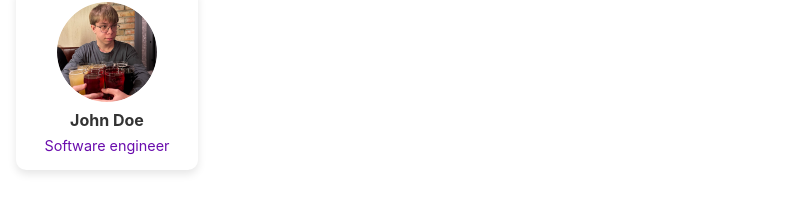
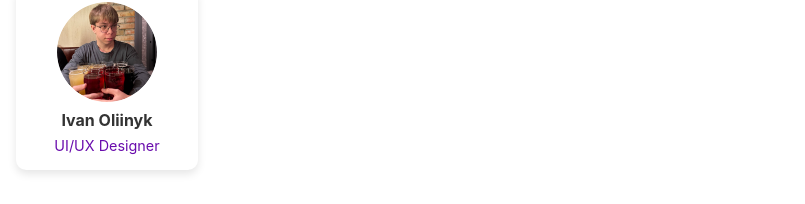
Before and after one commit to mariissss/My-dream-team, a React (Create React App) app: page / in a window 1280 px wide. Shown: the part 144-348 px from the top of the page, without its empty margins (0-805 px from the left). Built offline with nearby package versions, Linux system fonts and the light colour scheme.

Commit message:
Update Body.js
Body has changed

```diff
--- a/src/components/Body.js
+++ b/src/components/Body.js
@@ -4,10 +4,10 @@ const Body = () => {
   return (
     <main style={styles.body}>
       <div style={styles.card}>
-        <img src={"/avatar.png"} alt="John Doe" style={styles.photo} />
+        <img src={"/avatar.png"} alt="Ivan Oliinyk" style={styles.photo} />
         <div style={styles.textContainer}>
-          <h2 style={styles.name}>John Doe</h2>
-          <p style={styles.position}>Software engineer</p>
+          <h2 style={styles.name}>Ivan Oliinyk</h2>
+          <p style={styles.position}>UI/UX Designer</p>
         </div>
       </div>
     </main>
```
